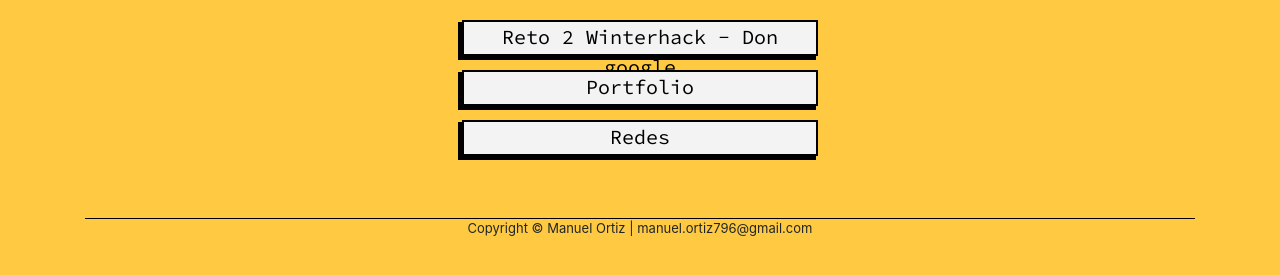
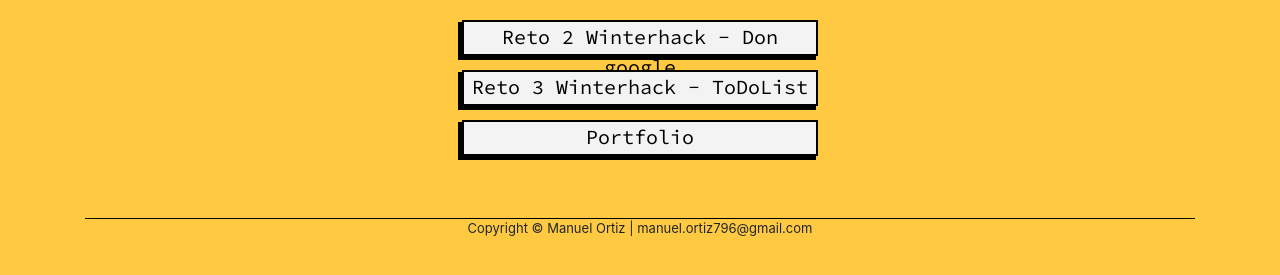
Before and after one commit to Manu796/linktree-portfolio.github.io, a plain HTML site: page index.html in a window 1280 px wide. Shown: the part 459-734 px from the top of the page. Drawn offline with nearby package versions, Linux system fonts and the light colour scheme.

Commit message:
Actualizacion links botones
Se agrego el reto 3 del curso Winterhack

```diff
--- a/index.html
+++ b/index.html
@@ -95,8 +95,8 @@
 
             <ul class="botonera">
                 <li class="boton"><a href="https://manu796.github.io/dongoogle/">Reto 2 Winterhack - Don google</a></li>
+                <li class="boton"><a href="https://manu796.github.io/ToDoList/">Reto 3 Winterhack - ToDoList</a></li>
                 <li class="boton"><a href="https://portfolio-ortiz-manuel.netlify.app/">Portfolio</a></li>
-                <li class="boton"><a href="https://portfolio-ortiz-manuel.netlify.app/">Redes</a></li>
             </ul>
         </main>
         <footer itemscope itemtype="https://schema.org/Person">
```
